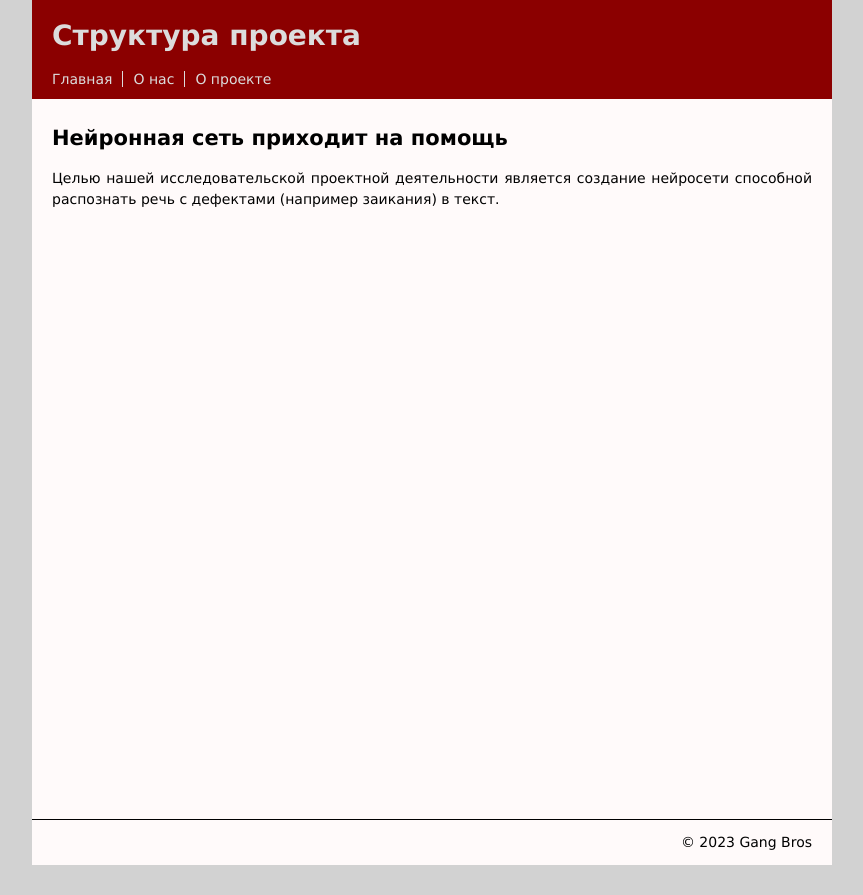
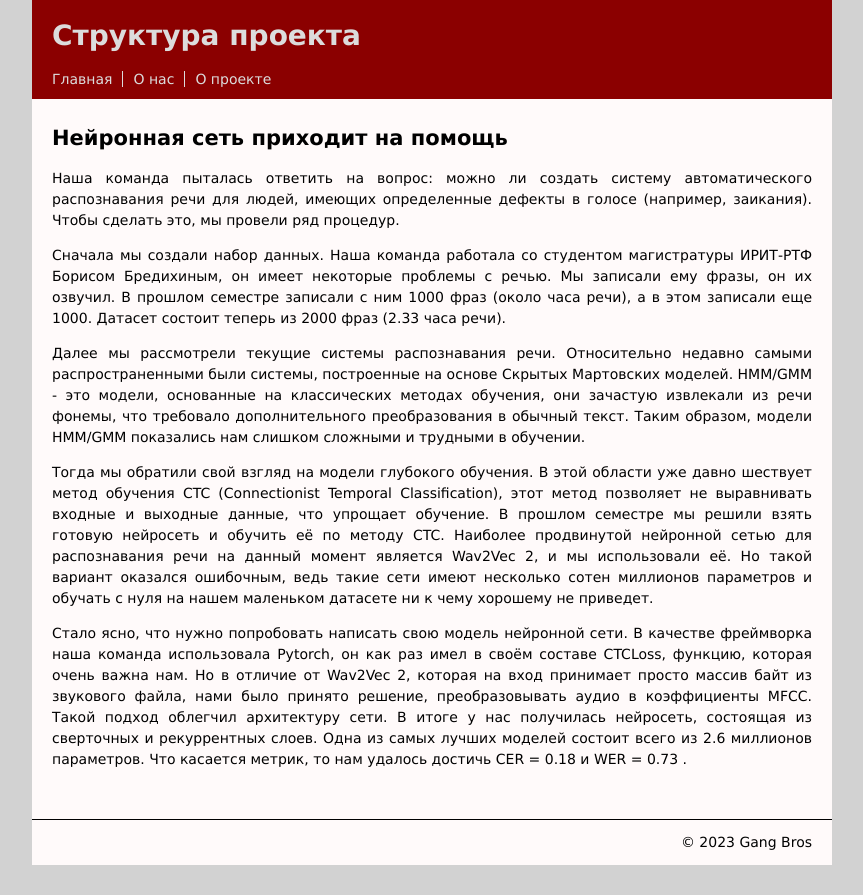
Before and after one commit to MpirtGod/WebAppVoiceTransmition, a Flask app: page /project in a window 1280 px wide. Shown: the part 31-926 px from the top of the page, without its empty margins (208-1071 px from the left). Run offline with Flask 3, Linux system fonts and the light colour scheme.

Commit message:
Написал о проекте

```diff
--- a/app.py
+++ b/app.py
@@ -4,23 +4,130 @@ import uuid
 
 import librosa
 import torch
+import torch.nn as nn
 from flask import Flask, render_template, request, send_file
+import torch.nn.functional as F
 
 from transformers import Wav2Vec2ForCTC, Wav2Vec2Processor
 
-# model = ModelInit()
+
+class BiRNN(nn.Module):
+    def __init__(self, rnn_dim, hidden_size):
+        super(BiRNN, self).__init__()
+
+        self.layer_norm = nn.LayerNorm(rnn_dim)
+        self.BiRNN = nn.LSTM(
+            input_size=rnn_dim, hidden_size=hidden_size,
+            num_layers=1, batch_first=True, bidirectional=False)
+        self.dropout = nn.Dropout(0.2)
+
+    def forward(self, x):
+        x = self.layer_norm(x)
+        x = F.gelu(x)
+        x, _ = self.BiRNN(x)
+        x = self.dropout(x)
+        return x
+
+
+class SpeechRecognitionModel(nn.Module):
+    def __init__(self, num_classes):
+        super(SpeechRecognitionModel, self).__init__()
+
+        self.bundle = nn.Linear(20, 256)
+
+        self.rnn1 = BiRNN(256, 256)
+
+        self.rnn2 = BiRNN(256, 256)
+
+        self.rnn3 = BiRNN(256, 256)
+
+        self.rnn4 = BiRNN(256, 256)
+
+        self.fc = nn.Linear(256, num_classes)
+
+        self.softmax = nn.LogSoftmax(dim=2)
+
+    def forward(self, x):
+        x = self.bundle(x)
+        x = self.rnn1(x)
+        x = self.rnn2(x)
+        x = self.rnn3(x)
+        x = self.rnn4(x)
+        x = self.fc(x)
+        x = self.softmax(x)
+        return x
+
+
+class ModelInit:
+    def __init__(self, path='model.pth', device_type='cpu'):
+        if device_type == 'cuda':
+            use_cuda = torch.cuda.is_available()
+            if use_cuda:
+                self.device = torch.device("cuda")
+            else:
+                print('Невозможно использовать GPU, выбран CPU')
+                self.device = torch.device("cpu")
+        else:
+            self.device = torch.device("cpu")
+
+        self.model = SpeechRecognitionModel(35)
+        self.model.load_state_dict(torch.load(path))
+        self.model.to(self.device)
+        self.model.eval()
+
+        self.char_map = {"а": 0, "б": 1, "в": 2, "г": 3, "д": 4, "е": 5, "ё": 6, "ж": 7, "з": 8, "и": 9, "й": 10,
+                         "к": 11, "л": 12, "м": 13, "н": 14, "о": 15, "п": 16, "р": 17, "с": 18, "т": 19, "у": 20,
+                         "ф": 21, "ч": 22, "ц": 23, "ш": 24, "щ": 25, "ъ": 26, "ы": 27, "ь": 28, "э": 29, "ю": 30,
+                         "я": 31, "х": 32, " ": 33, "": 34}
+
+        self.index_map = {}
+        for key, value in self.char_map.items():
+            self.index_map[value] = key
+
+    def int_to_text(self, labels):
+        string = []
+        for i in labels:
+            string.append(self.index_map[i])
+        return ''.join(string)
+
+    def predict(self, audio):
+        mfccs = librosa.feature.mfcc(y=audio, sr=16000, n_mfcc=20)
+        spectrogram_tensor = torch.FloatTensor(mfccs).squeeze(0).transpose(0, 1).unsqueeze(0)
+        spectrogram_tensor.to(self.device)
+
+        with torch.no_grad():
+            output = self.model(spectrogram_tensor)
+            arg_maxes = torch.argmax(output, dim=2)
+            decodes = []
+            for i, args in enumerate(arg_maxes):
+                decode = []
+                for j, index in enumerate(args):
+                    if index != 34:
+                        if True and j != 0 and index == args[j - 1]:
+                            continue
+                        decode.append(index.item())
+                decodes.append(self.int_to_text(decode))
+
+        return decodes[0]
+
+
+model = ModelInit()
+
 
 app = Flask(__name__)
 
-processor = Wav2Vec2Processor.from_pretrained("model/")
-model = Wav2Vec2ForCTC.from_pretrained("model/")
-device = torch.device('cpu')
-model.to(device)
+# processor = Wav2Vec2Processor.from_pretrained("model/")
+# model = Wav2Vec2ForCTC.from_pretrained("model/")
+# device = torch.device('cpu')
+# model.to(device)
 
 local_file = 'v3_1_ru.pt'
+device = torch.device('cpu')
 synt_model = torch.package.PackageImporter(local_file).load_pickle("tts_models", "model")
 synt_model.to(device)
 sample_rate = 24000
+
+ID_text = {}
 
 
 @app.route('/')
@@ -38,13 +145,13 @@ def project():
     return render_template("project.html")
 
 
-def predict(speech_array, sampling_rate):
-    inputs = processor(speech_array, sampling_rate=sampling_rate, return_tensors="pt", padding=True)
-    with torch.no_grad():
-        logits = model(inputs.input_values.to(device)).logits
-    pred_ids = torch.argmax(logits, dim=-1)
-    input_sequences = [processor.batch_decode(pred_ids)[0]]
-    return input_sequences[0]
+# def predict(speech_array, sampling_rate):
+#     inputs = processor(speech_array, sampling_rate=sampling_rate, return_tensors="pt", padding=True)
+#     with torch.no_grad():
+#         logits = model(inputs.input_values.to(device)).logits
+#     pred_ids = torch.argmax(logits, dim=-1)
+#     input_sequences = [processor.batch_decode(pred_ids)[0]]
+#     return input_sequences[0]
 
 
 def synthesis(text, man=True):
@@ -62,11 +169,14 @@ def synthesis(text, man=True):
 def upload():
     gender = request.form.get('gender')
     file = request.files.get('file')
+    ID = request.form.get('ID')
+    print(ID)
 
     if file:
         tmp = io.BytesIO(file.read())
         y, sr = librosa.load(tmp, sr=16000)
-        text = predict(y, sr)
+        text = model.predict(y)
+        ID_text[ID] = text
         filename = synthesis(text, gender == "man")
         with open(filename, 'rb') as f:
             file_content = f.read()
@@ -77,5 +187,21 @@ def upload():
     return "Данные отсутствуют или повреждены"
 
 
+@app.route('/upload_text', methods=['POST'])
+def upload_text():
+    ID = request.form.get('ID')
+    print(ID)
+
+    if ID:
+        try:
+            text = ID_text[ID]
+            del(ID_text[ID])
+            return str(text)
+        except:
+            return "Отсутствие данных"
+
+    return "Данные отсутствуют или повреждены"
+
+
 if __name__ == '__main__':
     app.run()
--- a/templates/index.html
+++ b/templates/index.html
@@ -9,7 +9,7 @@
 <body>
     <div id="wrapper">
         <div id="header">
-            <h1>Антидефектор речи</h1>
+            <h1>Распознаватель речи с дисфонией</h1>
             <nav>
                 <ul>
                  <li><a href="/">Главная</a></li>
--- a/templates/project.html
+++ b/templates/project.html
@@ -21,8 +21,40 @@
         <div id="main">
             <h2>Нейронная сеть приходит на помощь</h2>
             <p>
-                Целью нашей исследовательской проектной деятельности является создание нейросети способной
-                распознать речь с дефектами (например заикания) в текст.
+                Наша команда пыталась ответить на вопрос: можно ли создать систему автоматического
+                распознавания речи для людей, имеющих определенные дефекты в голосе (например, заикания).
+                Чтобы сделать это, мы провели ряд процедур.
+            </p>
+            <p>
+                Сначала мы создали набор данных. Наша команда работала со студентом магистратуры
+                ИРИТ-РТФ Борисом Бредихиным, он имеет некоторые проблемы с речью. Мы записали ему фразы,
+                он их озвучил. В прошлом семестре записали с ним 1000 фраз (около часа речи), а в этом записали еще
+                1000. Датасет состоит теперь из 2000 фраз (2.33 часа речи).
+            </p>
+            <p>
+                Далее мы рассмотрели текущие системы распознавания речи. Относительно недавно самыми
+                распространенными были системы, построенные на основе Скрытых Мартовских моделей. HMM/GMM
+                - это модели, основанные на классических методах обучения, они зачастую извлекали из речи
+                фонемы, что требовало дополнительного преобразования в обычный текст. Таким образом, модели
+                HMM/GMM показались нам слишком сложными и трудными в обучении.
+            </p>
+            <p>
+                Тогда мы обратили свой взгляд на модели глубокого обучения. В этой области уже давно
+                шествует метод обучения CTC (Connectionist Temporal Classification), этот метод позволяет не
+                выравнивать входные и выходные данные, что упрощает обучение. В прошлом семестре мы решили
+                взять готовую нейросеть и обучить её по методу CTC. Наиболее продвинутой нейронной сетью для
+                распознавания речи на данный момент является Wav2Vec 2, и мы использовали её. Но такой вариант
+                оказался ошибочным, ведь такие сети имеют несколько сотен миллионов параметров и обучать
+                с нуля на нашем маленьком датасете ни к чему хорошему не приведет.
+            </p>
+            <p>
+                Стало ясно, что нужно попробовать написать свою модель нейронной сети. В качестве фреймворка
+                наша команда использовала Pytorch, он как раз имел в своём составе CTCLoss, функцию, которая
+                очень важна нам. Но в отличие от Wav2Vec 2, которая на вход принимает просто массив байт из
+                звукового файла, нами было принято решение, преобразовывать аудио в коэффициенты MFCC. Такой
+                подход облегчил архитектуру сети. В итоге у нас получилась нейросеть, состоящая из сверточных и
+                рекуррентных слоев. Одна из самых лучших моделей состоит всего из 2.6 миллионов параметров.
+                Что касается метрик, то нам удалось достичь CER = 0.18 и WER = 0.73 .
             </p>
         </div>
         <div id="footer">
```
Also changed, not shown: static/js/recorder.js (+38 -2 lines).
